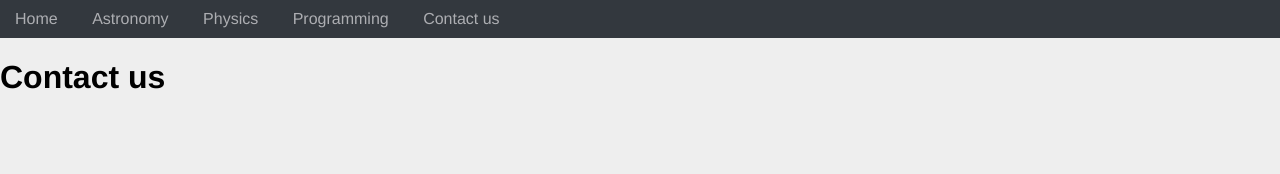
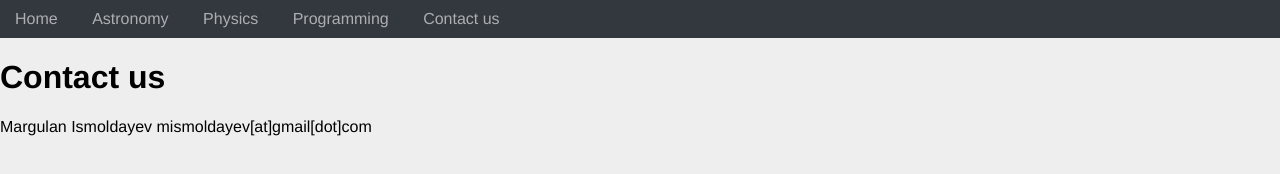
Before and after one commit to m-is/m-is.github.io, a plain HTML site: page contact.html in a window 1280 px wide. Drawn offline with Linux system fonts and the light colour scheme.

Commit message:
Added contact email

```diff
--- a/contact.html
+++ b/contact.html
@@ -19,5 +19,6 @@
       </nav>
     </header>
     <h1>Contact us</h1>
+    <p>Margulan Ismoldayev mismoldayev[at]gmail[dot]com</p>
   </body>
 </html>
```
